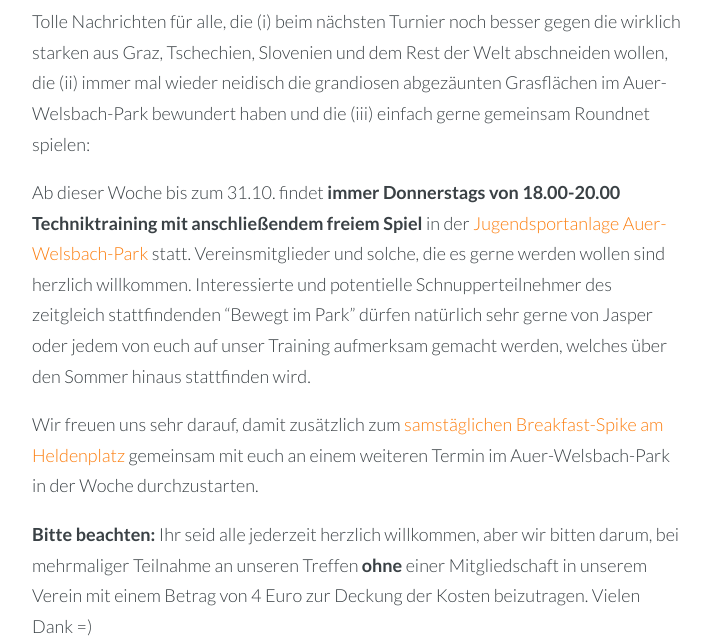
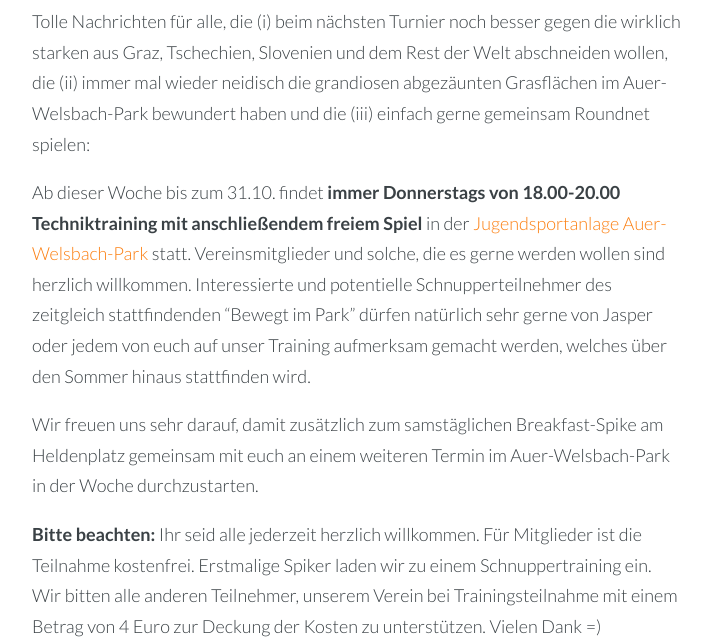
Before and after one commit to RoundnetWien/RoundnetWien.github.io, a plain HTML site: page post/2019-07-09_spieltermine_sommer/index.html in a window 1280 px wide. Shown: the part 313-952 px from the top of the page, without its empty margins (283-994 px from the left). Drawn offline with nearby package versions, Linux system fonts and the light colour scheme.

Commit message:
Update Teilnahmekosten

```diff
--- a/post/2019-07-09_spieltermine_sommer/index.html
+++ b/post/2019-07-09_spieltermine_sommer/index.html
@@ -71,9 +71,10 @@
 <p>Ab dieser Woche bis zum 31.10. findet <strong>immer Donnerstags von 18.00-20.00 Techniktraining mit anschlie&szlig;endem freiem Spiel</strong> in der <a href="https://www.wien.gv.at/freizeit/sportamt/sportstaetten/anlagen/jugendsport/welsbach-park.html" target="_blank">Jugendsportanlage Auer-Welsbach-Park</a> statt.
 Vereinsmitglieder und solche, die es gerne werden wollen sind herzlich willkommen. Interessierte und potentielle Schnupperteilnehmer des zeitgleich stattfindenden &ldquo;Bewegt im Park&rdquo; d&uuml;rfen nat&uuml;rlich sehr gerne von Jasper oder jedem von euch auf unser Training aufmerksam gemacht werden, welches &uuml;ber den Sommer hinaus stattfinden wird.</p>
 
-<p>Wir freuen uns sehr darauf, damit zus&auml;tzlich zum <a href="https://roundnet-vienna.com/post/2019-06-08_spieltermine_juni-/" target="_blank">samst&auml;glichen Breakfast-Spike am Heldenplatz</a> gemeinsam mit euch an einem weiteren Termin im Auer-Welsbach-Park in der Woche durchzustarten.</p>
+<p>Wir freuen uns sehr darauf, damit zus&auml;tzlich zum samst&auml;glichen Breakfast-Spike am Heldenplatz gemeinsam mit euch an einem weiteren Termin im Auer-Welsbach-Park in der Woche durchzustarten.</p>
 
-<p><strong>Bitte beachten:</strong> Ihr seid alle jederzeit herzlich willkommen, aber wir bitten darum, bei mehrmaliger Teilnahme an unseren Treffen <strong>ohne</strong> einer Mitgliedschaft in unserem Verein mit einem Betrag von 4 Euro zur Deckung der Kosten beizutragen. Vielen Dank =)</p>
+<p><strong>Bitte beachten:</strong> Ihr seid alle jederzeit herzlich willkommen. F&uuml;r Mitglieder ist die Teilnahme kostenfrei. Erstmalige Spiker laden wir zu einem Schnuppertraining ein.
+Wir bitten alle anderen Teilnehmer, unserem Verein bei Trainingsteilnahme mit einem Betrag von 4 Euro zur Deckung der Kosten zu unterst&uuml;tzen. Vielen Dank =)</p>
 
     </section>
     <footer class="post-footer">
```
